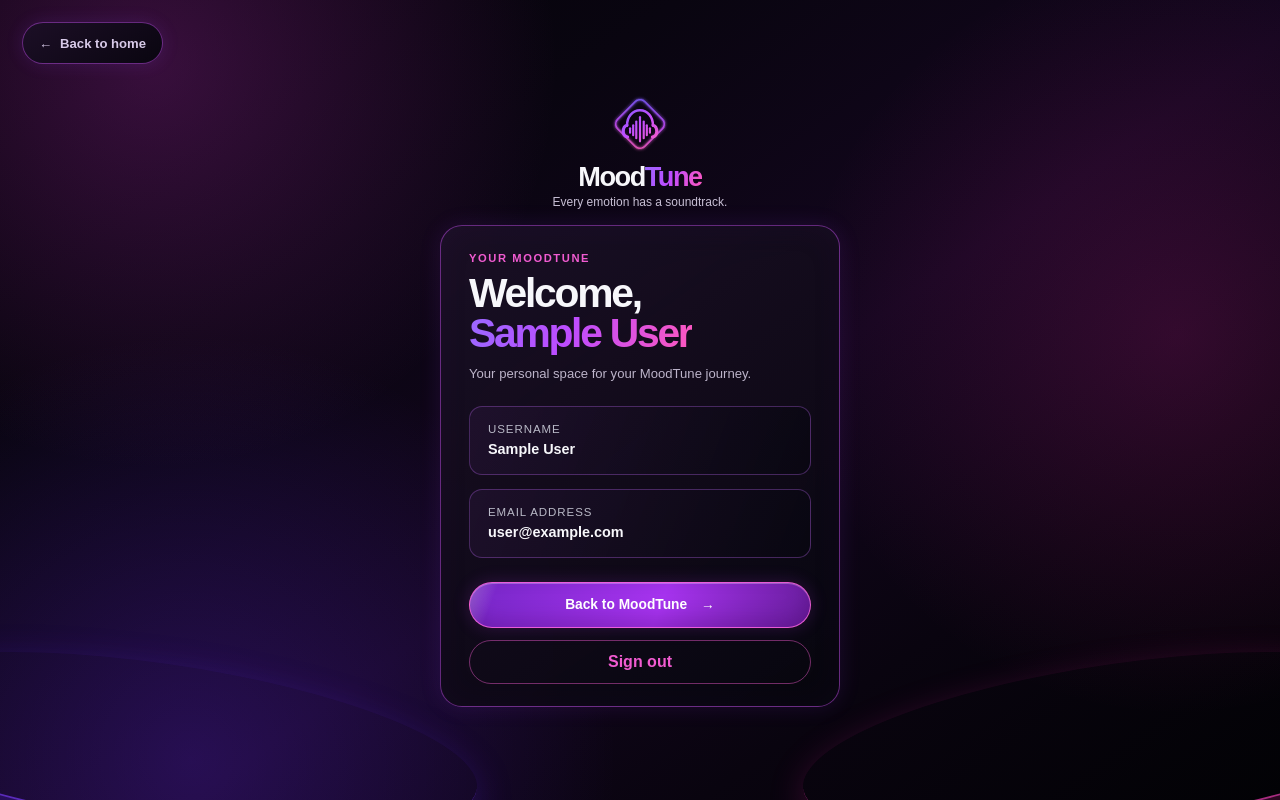
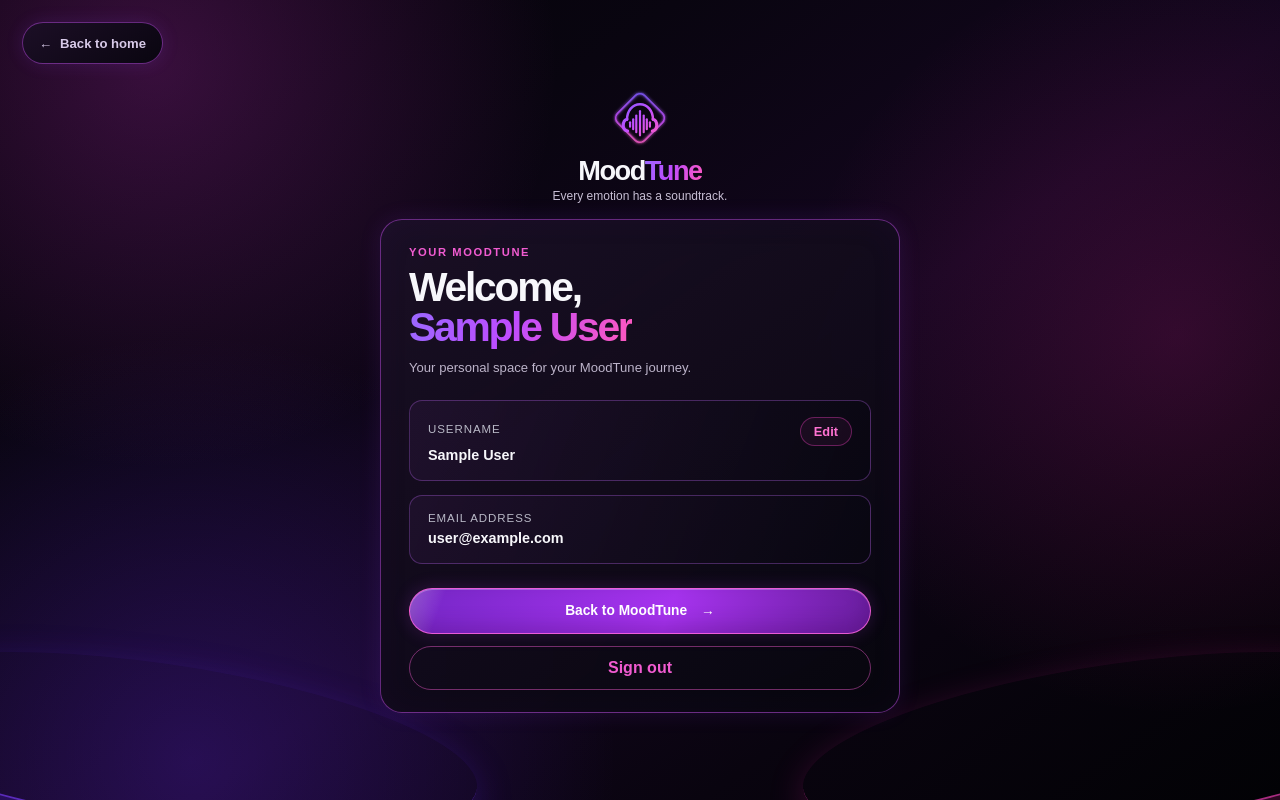
Before and after one commit to 4dri4nn4/moodtune, a Next.js app: page /profile in a window 1280 px wide. Built offline with nearby package versions, Linux system fonts and the light colour scheme; no server answers; sample sign-in values are in the browser's storage.

Commit message:
Add editable user profile

```diff
--- a/app/globals.css
+++ b/app/globals.css
@@ -3029,3 +3029,165 @@ a {
     margin-left: 19px;
   }
 }
+
+/* ==================================================
+   EDITABLE PROFILE
+   ================================================== */
+
+.profile-card {
+  width: min(100%, 520px);
+}
+
+.profile-detail-heading {
+  display: flex;
+  align-items: center;
+  justify-content: space-between;
+  gap: 16px;
+}
+
+.profile-edit-button {
+  padding: 6px 13px;
+
+  border: 1px solid rgba(255, 66, 203, 0.35);
+  border-radius: 999px;
+
+  color: #ff72d2;
+  background: rgba(255, 66, 203, 0.06);
+
+  font: inherit;
+  font-size: 0.8rem;
+  font-weight: 700;
+
+  cursor: pointer;
+}
+
+.profile-edit-button:hover {
+  border-color: #ff42cb;
+  background: rgba(255, 66, 203, 0.12);
+}
+
+.profile-edit-button:focus-visible {
+  outline: 2px solid #ff42cb;
+  outline-offset: 3px;
+}
+
+.profile-edit-form {
+  display: grid;
+  gap: 12px;
+}
+
+.profile-edit-form input {
+  width: 100%;
+  min-height: 48px;
+  padding: 0 14px;
+
+  border: 1px solid rgba(216, 92, 255, 0.38);
+  border-radius: 13px;
+
+  color: #ffffff;
+  background: rgba(10, 5, 18, 0.76);
+
+  font: inherit;
+  font-weight: 700;
+}
+
+.profile-edit-form input:focus {
+  border-color: #ff42cb;
+  outline: 2px solid rgba(255, 66, 203, 0.2);
+}
+
+.profile-edit-actions {
+  display: flex;
+  gap: 10px;
+}
+
+.profile-save-button,
+.profile-cancel-button {
+  min-height: 40px;
+  padding: 0 18px;
+
+  border: 1px solid rgba(216, 92, 255, 0.35);
+  border-radius: 999px;
+
+  color: #ffffff;
+  background: rgba(255, 255, 255, 0.025);
+
+  font: inherit;
+  font-weight: 700;
+
+  cursor: pointer;
+}
+
+.profile-save-button {
+  border-color: rgba(255, 66, 203, 0.7);
+  background:
+    linear-gradient(
+      135deg,
+      #8828e8,
+      #df27a9
+    );
+}
+
+.profile-save-button:hover {
+  filter: brightness(1.08);
+}
+
+.profile-cancel-button:hover {
+  border-color: rgba(255, 66, 203, 0.7);
+  background: rgba(255, 66, 203, 0.1);
+}
+
+.profile-save-button:focus-visible,
+.profile-cancel-button:focus-visible {
+  outline: 2px solid #ff42cb;
+  outline-offset: 3px;
+}
+
+.profile-save-button:disabled,
+.profile-cancel-button:disabled {
+  opacity: 0.55;
+  cursor: wait;
+}
+
+.profile-feedback {
+  margin: 0;
+  padding: 11px 13px;
+
+  border-radius: 12px;
+
+  font-size: 0.82rem;
+  line-height: 1.5;
+}
+
+.profile-error {
+  border:
+    1px solid rgba(255, 114, 200, 0.35);
+
+  color: #ff8bd2;
+  background:
+    rgba(255, 66, 203, 0.08);
+}
+
+.profile-success {
+  border:
+    1px solid rgba(160, 255, 196, 0.32);
+
+  color: #a0ffc4;
+  background:
+    rgba(77, 205, 130, 0.08);
+}
+
+.sr-only {
+  position: absolute;
+
+  width: 1px;
+  height: 1px;
+  padding: 0;
+  margin: -1px;
+
+  overflow: hidden;
+  clip: rect(0, 0, 0, 0);
+
+  white-space: nowrap;
+  border: 0;
+}
--- a/app/profile/page.tsx
+++ b/app/profile/page.tsx
@@ -1,47 +1,208 @@
 "use client";
 
 import Link from "next/link";
-import { useEffect, useState } from "react";
+import {
+  type FormEvent,
+  useEffect,
+  useState,
+} from "react";
 import { useRouter } from "next/navigation";
 import {
   onAuthStateChanged,
   signOut,
-  User,
+  updateProfile,
+  type User,
 } from "firebase/auth";
+import {
+  doc,
+  serverTimestamp,
+  setDoc,
+} from "firebase/firestore";
 
-import { auth } from "@/lib/firebase";
+import { auth, db } from "@/lib/firebase";
 import MoodTuneLogo from "@/components/ui/MoodTuneLogo";
 
 export default function ProfilePage() {
   const router = useRouter();
 
-  const [user, setUser] = useState<User | null>(null);
-  const [loading, setLoading] = useState(true);
-  const [signingOut, setSigningOut] = useState(false);
+  const [user, setUser] =
+    useState<User | null>(null);
+
+  const [savedUsername, setSavedUsername] =
+    useState("");
+
+  const [editedUsername, setEditedUsername] =
+    useState("");
+
+  const [loading, setLoading] =
+    useState(true);
+
+  const [editing, setEditing] =
+    useState(false);
+
+  const [saving, setSaving] =
+    useState(false);
+
+  const [signingOut, setSigningOut] =
+    useState(false);
+
+  const [error, setError] =
+    useState("");
+
+  const [successMessage, setSuccessMessage] =
+    useState("");
 
   useEffect(() => {
-    const unsubscribe = onAuthStateChanged(auth, (currentUser) => {
+    const unsubscribe = onAuthStateChanged(
+      auth,
+      (currentUser) => {
         if (!currentUser) {
           router.replace("/login");
           return;
         }
 
+        const currentUsername =
+          currentUser.displayName?.trim() ||
+          "Listener";
+
         setUser(currentUser);
+        setSavedUsername(currentUsername);
+        setEditedUsername(currentUsername);
         setLoading(false);
-    });
+      }
+    );
 
     return unsubscribe;
   }, [router]);
 
+  function startEditing() {
+    setEditedUsername(savedUsername);
+    setError("");
+    setSuccessMessage("");
+    setEditing(true);
+  }
+
+  function cancelEditing() {
+    setEditedUsername(savedUsername);
+    setError("");
+    setEditing(false);
+  }
+
+  async function handleSaveUsername(
+    event: FormEvent<HTMLFormElement>
+  ) {
+    event.preventDefault();
+
+    if (!user || saving) {
+      return;
+    }
+
+    const cleanedUsername =
+      editedUsername.trim();
+
+    setError("");
+    setSuccessMessage("");
+
+    if (!cleanedUsername) {
+      setError(
+        "Please enter a username."
+      );
+      return;
+    }
+
+    if (cleanedUsername.length < 2) {
+      setError(
+        "Your username must contain at least 2 characters."
+      );
+      return;
+    }
+
+    if (cleanedUsername.length > 30) {
+      setError(
+        "Your username cannot contain more than 30 characters."
+      );
+      return;
+    }
+
+    if (
+      !/^[a-zA-Z0-9 _-]+$/.test(
+        cleanedUsername
+      )
+    ) {
+      setError(
+        "Your username can only contain letters, numbers, spaces, hyphens and underscores."
+      );
+      return;
+    }
+
+    if (cleanedUsername === savedUsername) {
+      setEditing(false);
+      return;
+    }
+
+    try {
+      setSaving(true);
+
+      await updateProfile(user, {
+        displayName: cleanedUsername,
+      });
+
+      await setDoc(
+        doc(db, "users", user.uid),
+        {
+          username: cleanedUsername,
+          email: user.email ?? "",
+          updatedAt: serverTimestamp(),
+        },
+        {
+          merge: true,
+        }
+      );
+
+      setSavedUsername(cleanedUsername);
+      setEditedUsername(cleanedUsername);
+      setEditing(false);
+
+      setSuccessMessage(
+        "Your username has been updated successfully."
+      );
+    } catch (saveError) {
+      console.error(
+        "Profile update error:",
+        saveError
+      );
+
+      setError(
+        "We couldn't update your username. Please try again."
+      );
+    } finally {
+      setSaving(false);
+    }
+  }
+
   async function handleSignOut() {
+    if (signingOut) {
+      return;
+    }
+
     try {
       setSigningOut(true);
+      setError("");
+      setSuccessMessage("");
 
       await signOut(auth);
 
       router.replace("/login");
-    } catch (error) {
-      console.error("Sign out error:", error);
+    } catch (signOutError) {
+      console.error(
+        "Sign out error:",
+        signOutError
+      );
+
+      setError(
+        "We couldn't sign you out. Please try again."
+      );
+
       setSigningOut(false);
     }
   }
@@ -49,7 +210,9 @@ export default function ProfilePage() {
   if (loading) {
     return (
       <main className="auth-page">
-        <p>Loading your MoodTune profile...</p>
+        <p>
+          Loading your MoodTune profile...
+        </p>
       </main>
     );
   }
@@ -63,10 +226,12 @@ export default function ProfilePage() {
           Mood<span>Tune</span>
         </div>
 
-        <p>Every emotion has a soundtrack.</p>
+        <p>
+          Every emotion has a soundtrack.
+        </p>
       </div>
 
-      <section className="auth-card">
+      <section className="auth-card profile-card">
         <div className="auth-heading">
           <p className="eyebrow auth-eyebrow">
             YOUR MOODTUNE
@@ -75,42 +240,151 @@ export default function ProfilePage() {
           <h1>
             Welcome,
             <br />
-            <span>{user?.displayName || "Listener"}</span>
+
+            <span>{savedUsername}</span>
           </h1>
 
           <p className="auth-description">
-            Your personal space for your MoodTune journey.
+            Your personal space for your
+            MoodTune journey.
           </p>
         </div>
 
         <div className="profile-details">
-          <div className="profile-detail">
-            <span className="profile-label">Username</span>
-            <strong>{user?.displayName || "Not set"}</strong>
+          <div className="profile-detail profile-username-detail">
+            <div className="profile-detail-heading">
+              <span className="profile-label">
+                Username
+              </span>
+
+              {!editing ? (
+                <button
+                  type="button"
+                  className="profile-edit-button"
+                  onClick={startEditing}
+                >
+                  Edit
+                </button>
+              ) : null}
+            </div>
+
+            {!editing ? (
+              <strong>
+                {savedUsername}
+              </strong>
+            ) : (
+              <form
+                className="profile-edit-form"
+                onSubmit={
+                  handleSaveUsername
+                }
+              >
+                <label
+                  htmlFor="profile-username"
+                  className="sr-only"
+                >
+                  New username
+                </label>
+
+                <input
+                  id="profile-username"
+                  type="text"
+                  value={editedUsername}
+                  onChange={(event) => {
+                    setEditedUsername(
+                      event.target.value
+                    );
+
+                    if (error) {
+                      setError("");
+                    }
+                  }}
+                  minLength={2}
+                  maxLength={30}
+                  autoComplete="username"
+                  autoFocus
+                />
+
+                <div className="profile-edit-actions">
+                  <button
+                    type="submit"
+                    className="profile-save-button"
+                    disabled={
+                      saving ||
+                      !editedUsername.trim()
+                    }
+                  >
+                    {saving
+                      ? "Saving..."
+                      : "Save"}
+                  </button>
+
+                  <button
+                    type="button"
+                    className="profile-cancel-button"
+                    onClick={cancelEditing}
+                    disabled={saving}
+                  >
+                    Cancel
+                  </button>
+                </div>
+              </form>
+            )}
           </div>
 
           <div className="profile-detail">
-            <span className="profile-label">Email address</span>
-            <strong>{user?.email || "Not available"}</strong>
+            <span className="profile-label">
+              Email address
+            </span>
+
+            <strong>
+              {user?.email ||
+                "Not available"}
+            </strong>
           </div>
         </div>
+
+        {error ? (
+          <p
+            className="profile-feedback profile-error"
+            role="alert"
+          >
+            {error}
+          </p>
+        ) : null}
+
+        {successMessage ? (
+          <p
+            className="profile-feedback profile-success"
+            role="status"
+          >
+            {successMessage}
+          </p>
+        ) : null}
 
         <div className="profile-actions">
           <Link
             href="/"
             className="auth-button profile-home-button"
           >
-            <span>Back to MoodTune</span>
+            <span>
+              Back to MoodTune
+            </span>
+
             <span>→</span>
           </Link>
 
           <button
             type="button"
             className="profile-signout-button"
-            onClick={handleSignOut}
+            onClick={() => {
+              void handleSignOut();
+            }}
             disabled={signingOut}
           >
-            {signingOut ? "Signing out..." : "Sign out"}
+            {signingOut
+              ? "Signing out..."
+              : "Sign out"}
           </button>
         </div>
       </section>
```
Lines whose indentation alone changed are shown as unchanged.
